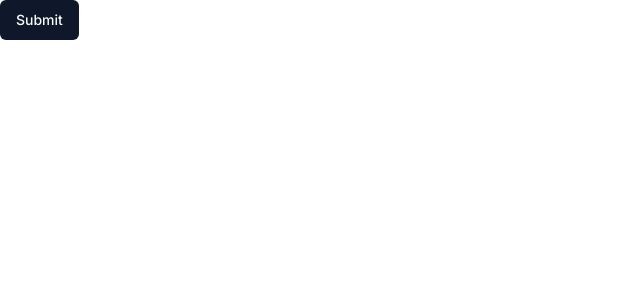
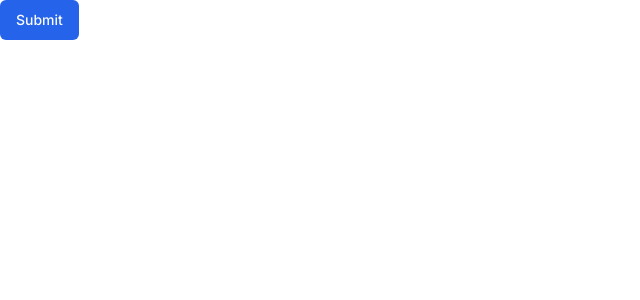
Before and after one commit to mahdabagas/dashboard-job-hunt, a Next.js app: page / in a window 1280 px wide. Shown: the top 300 px of the page, without its empty margins (0-640 px from the left). Built offline with nearby package versions, Linux system fonts and the light colour scheme.

Commit message:
add: theme blue

```diff
--- a/src/app/globals.css
+++ b/src/app/globals.css
@@ -3,6 +3,53 @@
 @tailwind utilities;
 
 @layer base {
+  :root {
+    --background: 0 0% 100%;
+    --foreground: 222.2 84% 4.9%;
+    --card: 0 0% 100%;
+    --card-foreground: 222.2 84% 4.9%;
+    --popover: 0 0% 100%;
+    --popover-foreground: 222.2 84% 4.9%;
+    --primary: 221.2 83.2% 53.3%;
+    --primary-foreground: 210 40% 98%;
+    --secondary: 210 40% 96.1%;
+    --secondary-foreground: 222.2 47.4% 11.2%;
+    --muted: 210 40% 96.1%;
+    --muted-foreground: 215.4 16.3% 46.9%;
+    --accent: 210 40% 96.1%;
+    --accent-foreground: 222.2 47.4% 11.2%;
+    --destructive: 0 84.2% 60.2%;
+    --destructive-foreground: 210 40% 98%;
+    --border: 214.3 31.8% 91.4%;
+    --input: 214.3 31.8% 91.4%;
+    --ring: 221.2 83.2% 53.3%;
+    --radius: 0.5rem;
+  }
+
+  .dark {
+    --background: 222.2 84% 4.9%;
+    --foreground: 210 40% 98%;
+    --card: 222.2 84% 4.9%;
+    --card-foreground: 210 40% 98%;
+    --popover: 222.2 84% 4.9%;
+    --popover-foreground: 210 40% 98%;
+    --primary: 217.2 91.2% 59.8%;
+    --primary-foreground: 222.2 47.4% 11.2%;
+    --secondary: 217.2 32.6% 17.5%;
+    --secondary-foreground: 210 40% 98%;
+    --muted: 217.2 32.6% 17.5%;
+    --muted-foreground: 215 20.2% 65.1%;
+    --accent: 217.2 32.6% 17.5%;
+    --accent-foreground: 210 40% 98%;
+    --destructive: 0 62.8% 30.6%;
+    --destructive-foreground: 210 40% 98%;
+    --border: 217.2 32.6% 17.5%;
+    --input: 217.2 32.6% 17.5%;
+    --ring: 224.3 76.3% 48%;
+  }
+}
+
+/* @layer base {
   :root {
     --background: 0 0% 100%;
     --foreground: 222.2 84% 4.9%;
@@ -64,7 +111,7 @@
     --input: 217.2 32.6% 17.5%;
     --ring: 212.7 26.8% 83.9%;
   }
-}
+} */
 
 @layer base {
   * {
```
